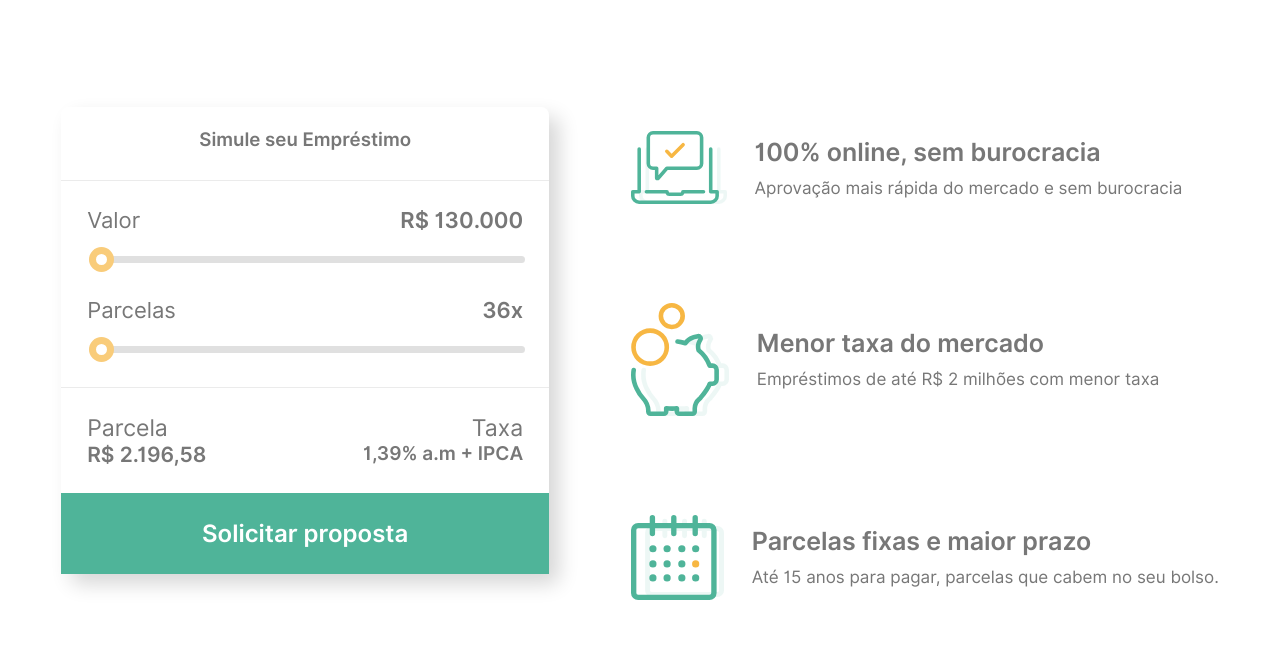
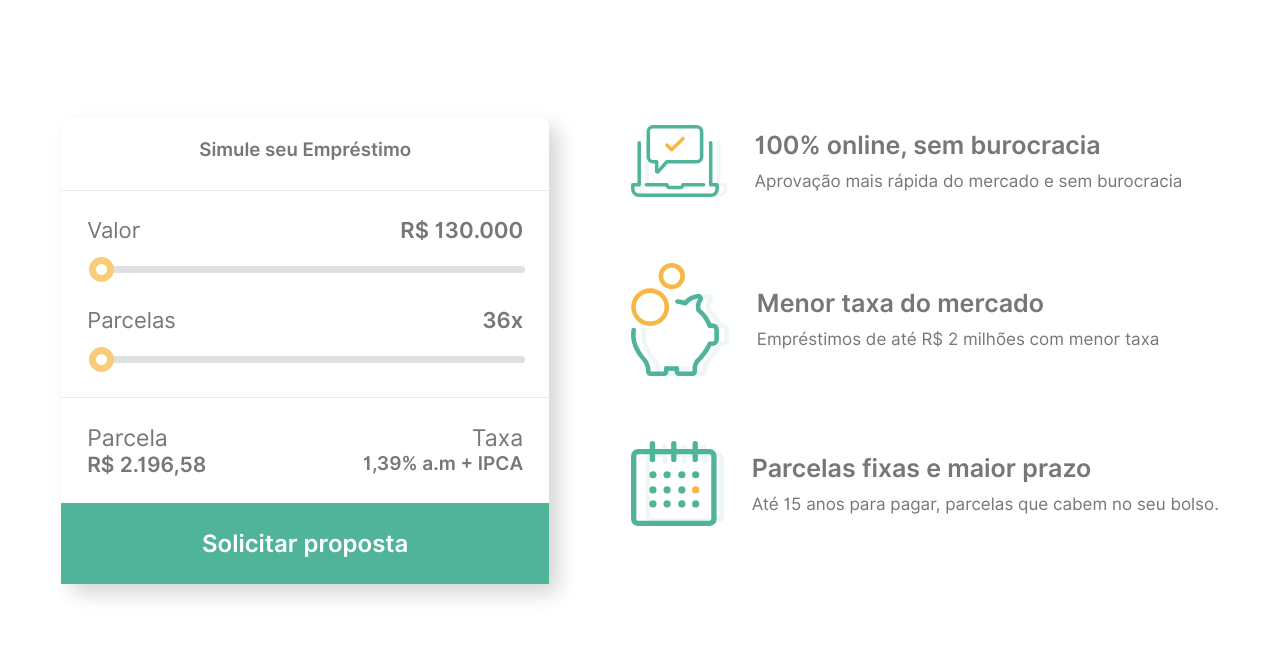
Before and after one commit to jadsonsantos/redesign-sofisa, a website: page index.html in a window 1280 px wide. Shown: the part 1054-1704 px from the top of the page. Drawn offline with nearby package versions, Linux system fonts and the light colour scheme; files that its build step writes are made by us from their sources.

Commit message:
Adjust advance section

```diff
--- a/index.html
+++ b/index.html
@@ -70,12 +70,12 @@
 				</div>
 			</section>
 			<section class="advance">
-				<div class="container">
-					<div class="advance-presentation">
+				<div class="advance__container container">
+					<div class="advance__presentation">
 						<h2>Empréstimo com garantia de Imóvel</h2>
 						<h3>Precisando de crédito? Tire seus planos do papel com<br> as melhores taxas do mercado</h3>
 					</div>
-					<div class="advance-calc flex">
+					<div class="advance__calc">
 						<div class="advance-calculator">
 							<div class="presentation">
 								<h3>Simule seu Empréstimo</h3>
@@ -118,30 +118,30 @@
 								<button>Solicitar proposta</button>
 							</div>
 						</div>
-						<div class="advance-benefits">
-							<div class="benefit">
+						<div class="advance__benefits">
+							<div class="advance__benefits-item">
 								<figure>
 									<img src="/images/icon-notebook.svg" alt="icon icon-notebook">
 								</figure>
-								<div class="info">
+								<div class="advance__benefits-info">
 									<h4>100% online, sem burocracia</h4>
 									<h5>Aprovação mais rápida do mercado e sem burocracia</h5>
 								</div>
 							</div>
-							<div class="benefit">
+							<div class="advance__benefits-item">
 								<figure>
 									<img src="/images/icon-safe-box.svg" alt="icon icon-notebook">
 								</figure>
-								<div class="info">
+								<div class="advance__benefits-info">
 									<h4>Menor taxa do mercado</h4>
 									<h5>Empréstimos de até R$ 2 milhões com menor taxa</h5>
 								</div>
 							</div>
-							<div class="benefit">
+							<div class="advance__benefits-item">
 								<figure>
 									<img src="/images/icon-calendar.svg" alt="icon icon-notebook">
 								</figure>
-								<div class="info">
+								<div class="advance__benefits-info">
 									<h4>Parcelas fixas e maior prazo</h4>
 									<h5>Até 15 anos para pagar, parcelas que cabem no seu bolso.</h5>
 								</div>
--- a/scss/components/_advance.scss
+++ b/scss/components/_advance.scss
@@ -1,17 +1,18 @@
 @import "base/main";
 
 .advance {
-    margin: 80px 0 30px;
+    padding: 80px 0 30px;
     color: $color-3;
 
     @include mq("tablet-wide") {
-        margin-top: 130px;
+        padding: 140px 0 110px;
     }
 
-    .container {
+    &__container {
         flex-direction: column;
+    }
 
-        .advance-presentation {
+    &__presentation {
         margin-bottom: 80px;
         text-align: center;
 
@@ -37,19 +38,20 @@
         }
     }
 
-
-        .advance-calc {
-            justify-content: space-around;
+    &__calc {
+        @include flex-container($fw: wrap, $jc: space-around);
 
         .advance-calculator {
-                margin-bottom: 80px;
                 -webkit-box-shadow: 10px 10px 20px 0px rgba(0,0,0,0.16);
                    -moz-box-shadow: 10px 10px 20px 0px rgba(0,0,0,0.16);
                         box-shadow: 10px 10px 20px 0px rgba(0,0,0,0.16);
             border-radius: 8px;
 
+            @include mq("phone-wide", max) {
+                margin-bottom: 80px;
+            }
+
             @include mq("tablet-wide") {
-                    margin-bottom: 100px;
                 width: 488px;
             }
 
@@ -199,22 +201,21 @@
                 }
             }
         }
+    }
 
-            .advance-benefits {
-                display: flex;
-                flex-direction: column;
-                justify-content: space-around;
+    &__benefits {
+        @include flex-container($fd: column, $jc: space-around);
 
-                .benefit {
-                    display: flex;
-                    align-items: center;
-                    margin-bottom: 50px;
+        &-item {
+            @include flex-container($ai: center);
+            padding-bottom: 50px;
 
             figure {
-                        display: flex;
+                @include flex-container();
+            }
         }
 
-                    .info {
+        &-info {
             margin-left: 28px;
 
             h4 {
@@ -235,7 +236,3 @@
         }
     }
 }
-        }
-    }
-
-}
```
Lines whose indentation alone changed are shown as unchanged.
